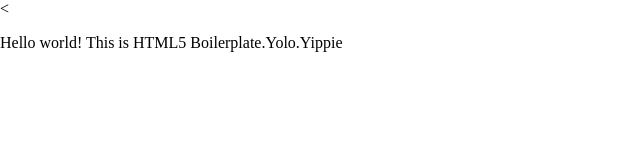
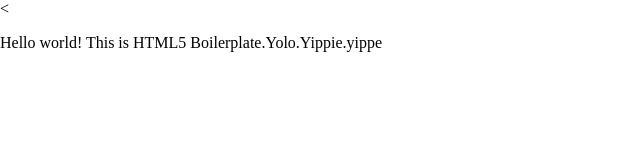
Before and after one commit to vishaka27/Hello-git, a plain HTML site: page index.html in a window 1280 px wide. Shown: the full height of the page, 0-640 px from the left. Drawn offline with nearby package versions, Linux system fonts and the light colour scheme.

Commit message:
I have made 2 changes so far

```diff
--- a/index.html
+++ b/index.html
@@ -20,7 +20,7 @@
         <![endif]-->
 
         <!-- Add your site or application content here -->
-        <p>Hello world! This is HTML5 Boilerplate.Yolo.Yippie</p>
+        <p>Hello world! This is HTML5 Boilerplate.Yolo.Yippie.yippe</p>
 
         <script src="http://code.jquery.com/jquery-1.12.4.min.js"></script>
         <script>window.jQuery || document.write('<script src="js/vendor/jquery-1.12.4.min.js"><\/script>')</script>
```
